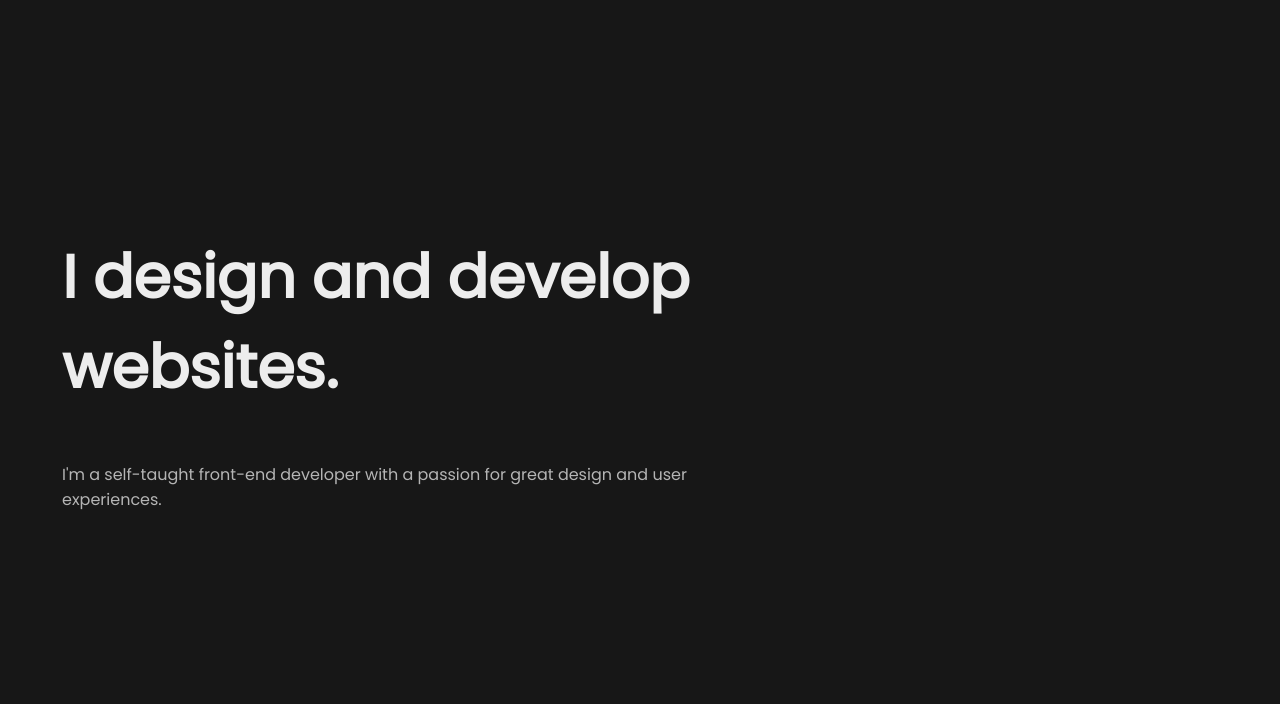
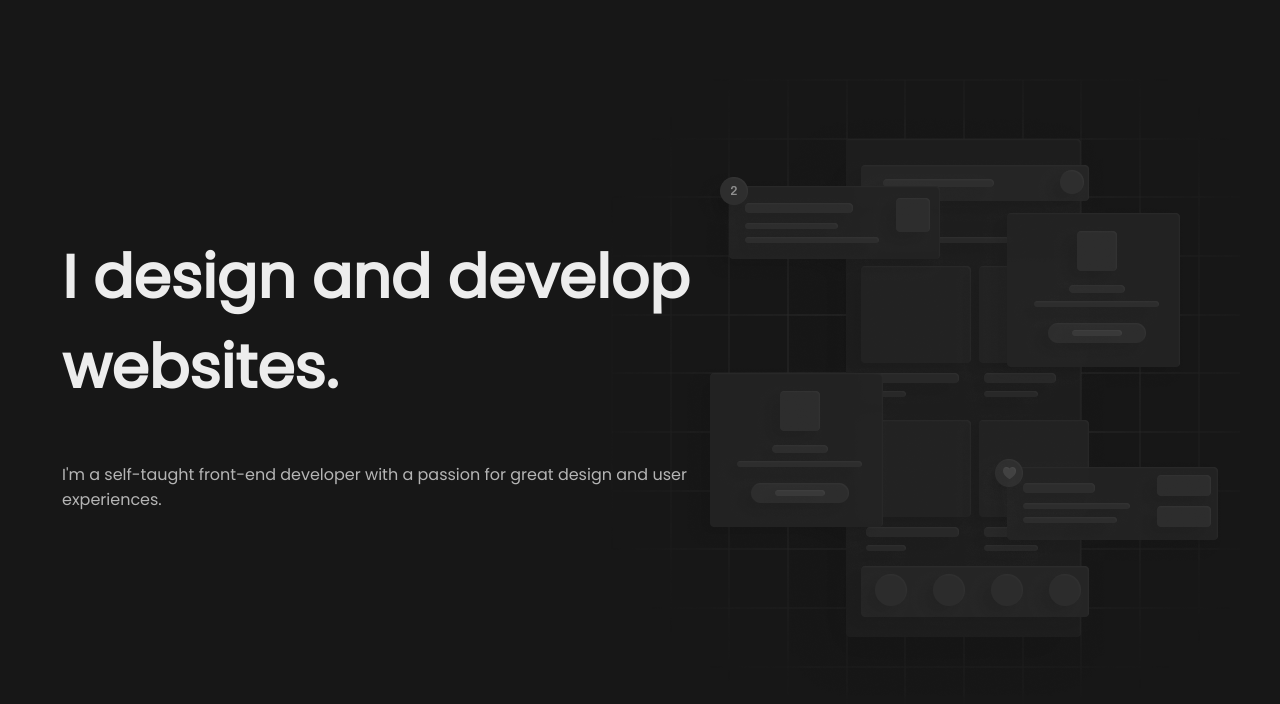
Before and after one commit to OU-ZAA/fisrt-portfolio, a plain HTML site: page index.html in a window 1280 px wide. Shown: the part 96-800 px from the top of the page. Drawn offline with Linux system fonts and the light colour scheme; the site is published under a folder, as on GitHub Pages, so addresses that start at the root find nothing.

Commit message:
Update the dark hero image's url

```diff
--- a/styles.css
+++ b/styles.css
@@ -49,7 +49,7 @@ body{
   opacity: 1;
 }
 .intro{
-  background-image: url(/images/dark-hero.png);
+  background-image: url(images/dark-hero.png);
   background-repeat: no-repeat;
   background-position: right -4rem center;
   height: 100vh;
```
